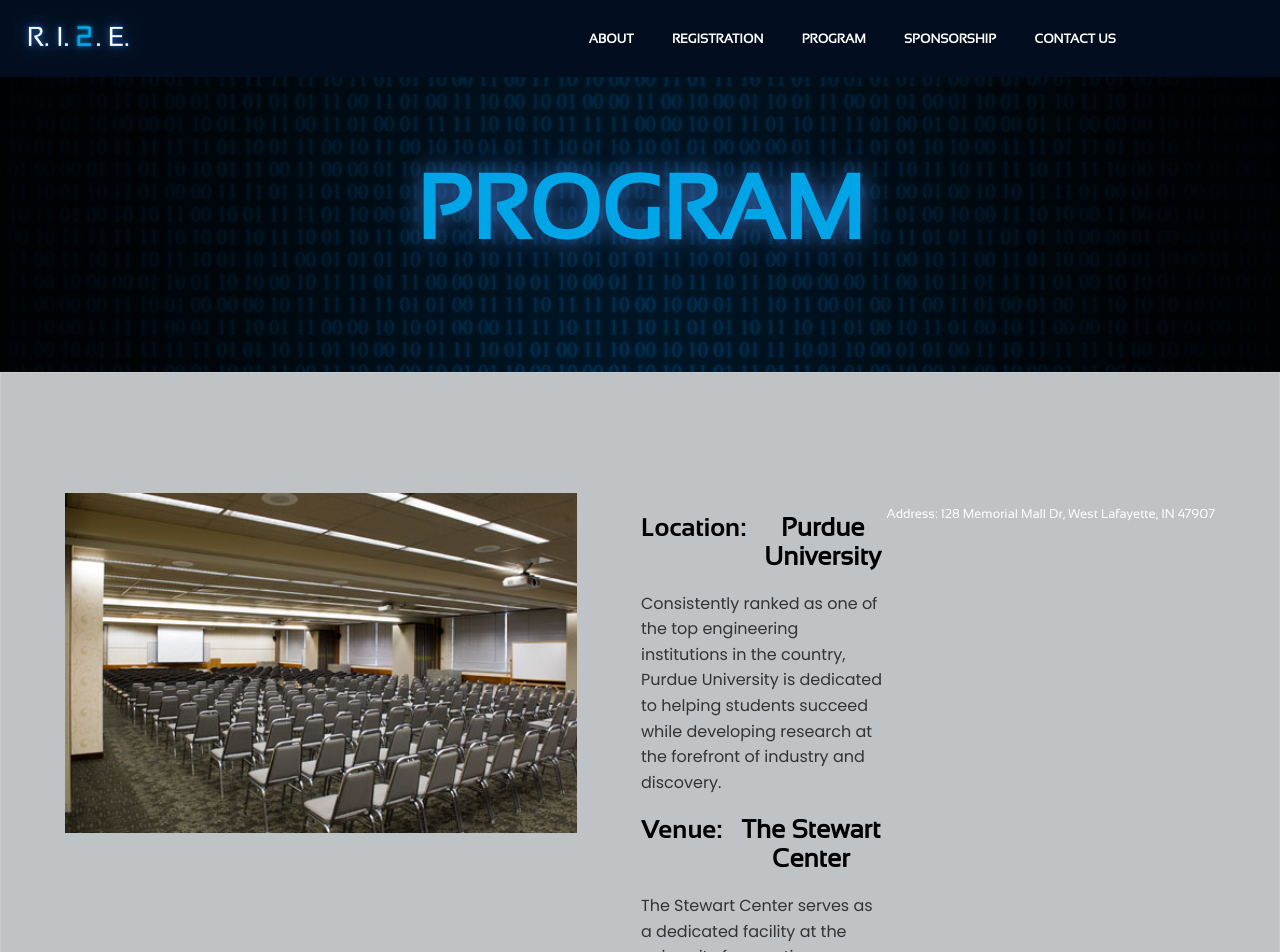
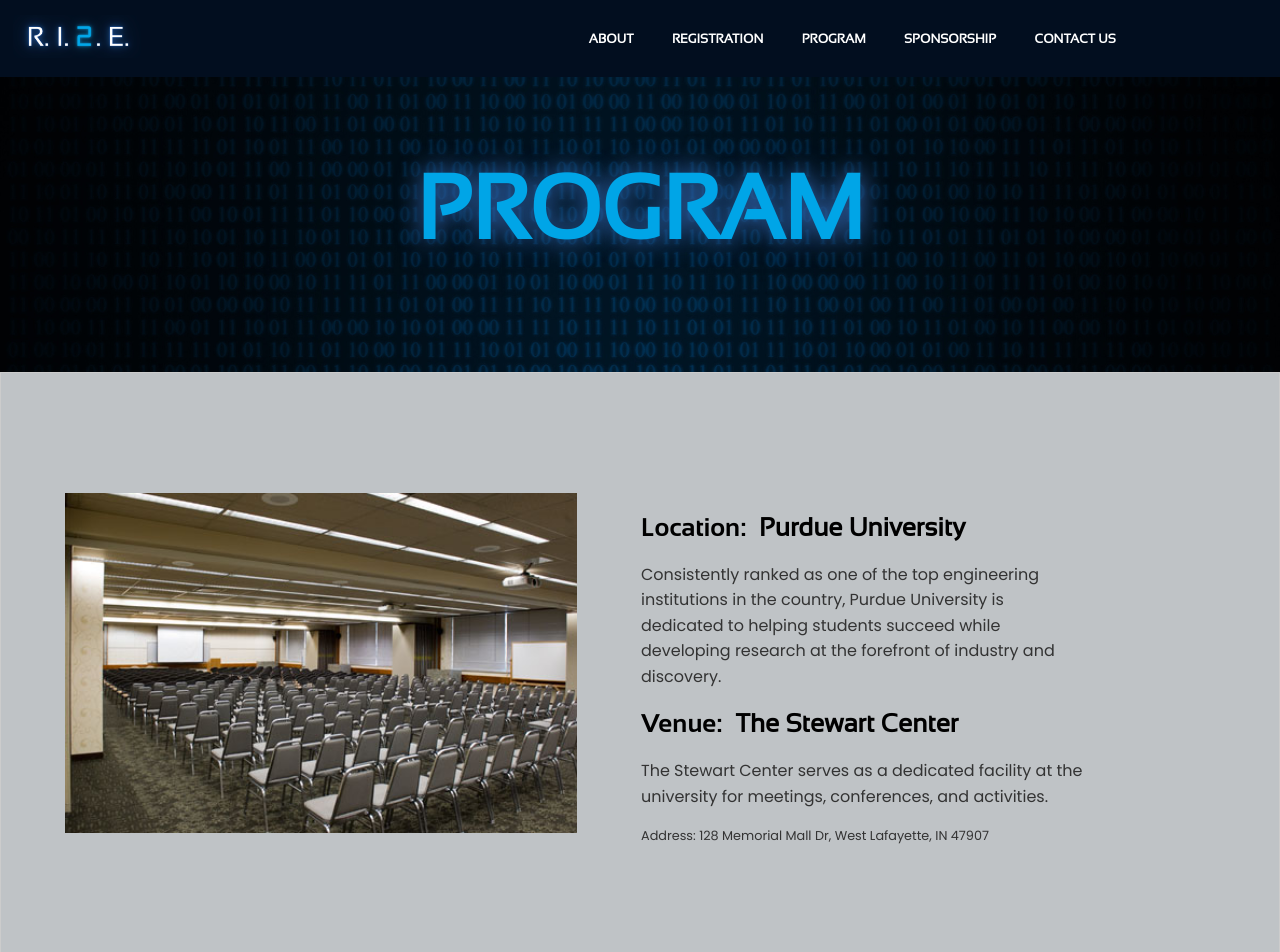
Before and after one commit to purdue-arc/RISE_Site, a React (Create React App) app: page /program in a window 1280 px wide. Shown: the top 952 px of the page. Built offline with nearby package versions, Linux system fonts and the light colour scheme.

Commit message:
Fix to programs page

```diff
--- a/src/components/program/location-details/LocationDetails.jsx
+++ b/src/components/program/location-details/LocationDetails.jsx
@@ -14,8 +14,9 @@ const LocationDetails = () => {
 
                 <h2 className="full-location"><div className="location">Venue:</div><div className="location-text">The Stewart Center</div> </h2>
                 <p>The Stewart Center serves as a dedicated facility at the university for meetings, conferences, and activities.</p>
+                <p className="address">Address: 128 Memorial Mall Dr, West Lafayette, IN 47907</p>
             </div>
-            <p className="address">Address: 128 Memorial Mall Dr, West Lafayette, IN 47907</p>
+
         </div>
     );
 };
```
